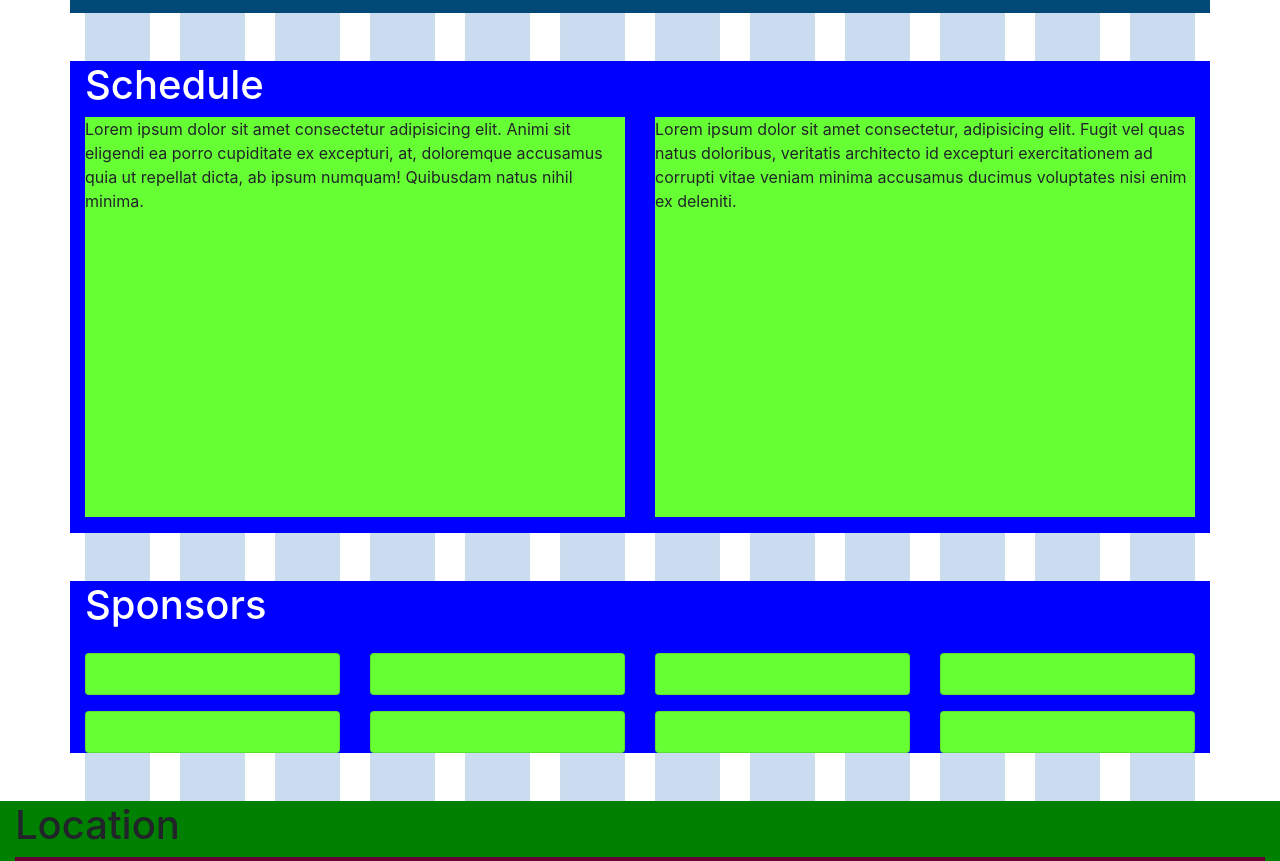
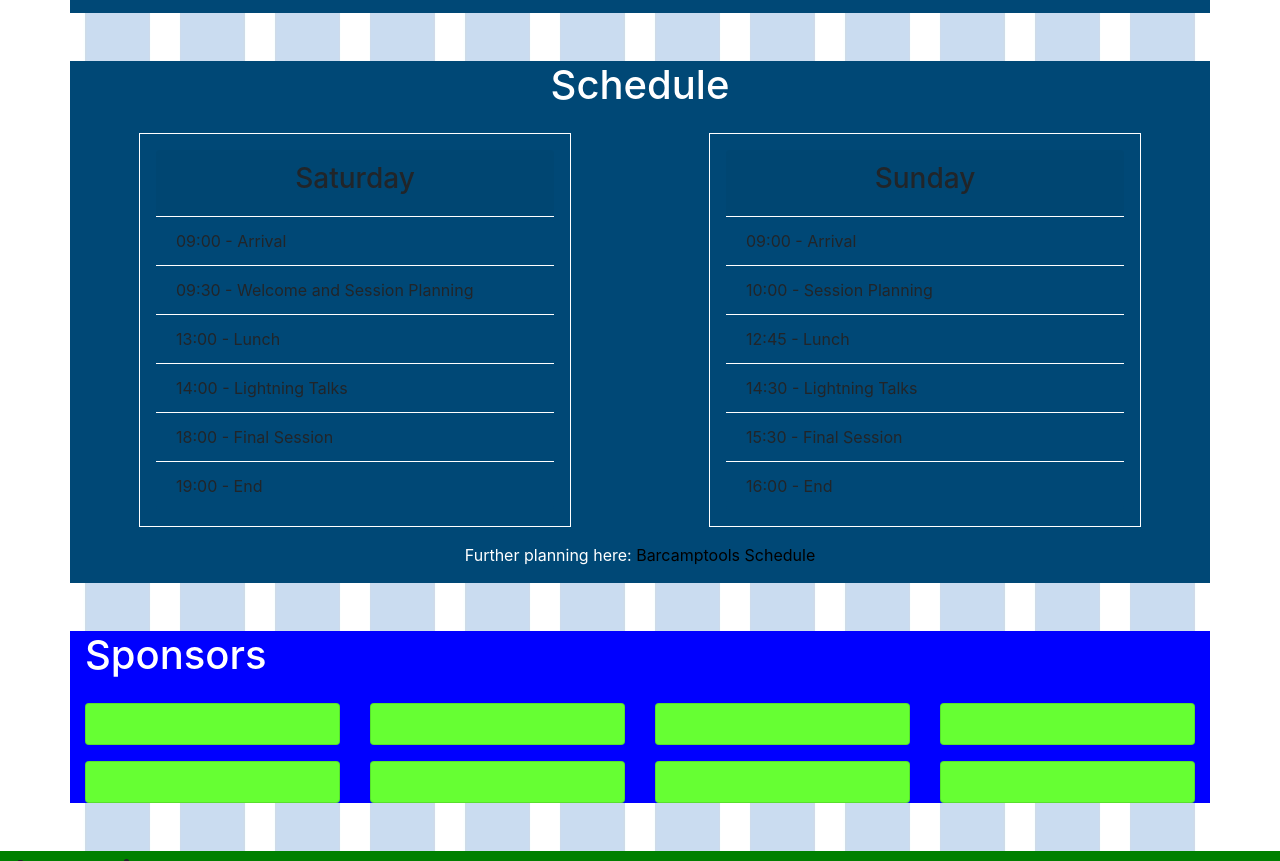
Before and after one commit to kitconcept/react-barcamp.de, a Gatsby site: page / in a window 1280 px wide. Shown: the part 1492-2353 px from the top of the page. Built offline with nearby package versions, Linux system fonts and the light colour scheme; Gatsby itself is replaced by a stand-in of ours.

Commit message:
added schedules

```diff
--- a/src/components/layout.css
+++ b/src/components/layout.css
@@ -55,10 +55,34 @@ body {
 width: 100%;
 height:100%;
 }
+.schedule {
+  background-color:#004876;
+  text-align: center;
+  align-content: center;
+}
+.schedule .row .col{
+  display: flex;
+  align-items: center;
+  justify-content: center;
+}
 .schedule .table {
-  background-color: #66ff33;
-  height: 50vh;
-  width: 100%;
+  width: 80%;
+  margin:1em;
+  border-radius: 0;
+  background-color: #004876;
+  border-color: #ffffff;
+  padding:1em;
+}
+.schedule .table .card-header{
+  border-color:#ffffff;
+}
+.schedule .table .list-group-item {
+  background-color: #004876;
+  border-color: #ffffff;
+  text-align: left;
+}
+.schedule .link{
+  color: #000000;
 }
 .sponsors .card {
   background-color: #66ff33;
--- a/src/pages/index.js
+++ b/src/pages/index.js
@@ -62,20 +62,40 @@ const IndexPage = () => (
       <h1>Schedule</h1>
       <div class="row ">
         <div class="col col-12 col-sm-6">
-          <div class="table">
-            <p>Lorem ipsum dolor sit amet consectetur adipisicing elit. Animi sit eligendi ea porro cupiditate
-                ex excepturi, at, doloremque accusamus quia ut repellat dicta, ab ipsum numquam! Quibusdam
-                    natus nihil minima.</p>
+          <div class="card table">
+            <ul class="list-group list-group-flush">
+            <div class="card-header">
+                            <h3 class="schedule-heading">Saturday</h3>
+                        </div>
+                        <ul class="list-group list-group-flush">
+                            <li class="list-group-item">09:00 - Arrival</li>
+                            <li class="list-group-item">09:30 - Welcome and Session Planning</li>
+                            <li class="list-group-item">13:00 - Lunch</li>
+                            <li class="list-group-item">14:00 - Lightning Talks</li>
+                            <li class="list-group-item">18:00 - Final Session</li>
+                            <li class="list-group-item">19:00 - End</li>
+
+                        </ul>
+            </ul>
           </div>
         </div>
         <div class="col col-12 col-sm-6">
-          <div class="table">
-            <p>Lorem ipsum dolor sit amet consectetur, adipisicing elit. Fugit vel quas natus doloribus,
-                veritatis architecto id excepturi exercitationem ad corrupti vitae veniam minima accusamus
-                    ducimus voluptates nisi enim ex deleniti.</p>
+          <div class="card table">
+          <div class="card-header">
+                            <h3 class="schedule-heading">Sunday</h3>
+                        </div>
+                        <ul class="list-group list-group-flush">
+                            <li class="list-group-item">09:00 -  Arrival</li>
+                            <li class="list-group-item">10:00 - Session Planning</li>
+                            <li class="list-group-item">12:45 - Lunch</li>
+                            <li class="list-group-item">14:30 - Lightning Talks</li>
+                            <li class="list-group-item">15:30 - Final Session</li>
+                            <li class="list-group-item">16:00 - End</li>
+                        </ul>
           </div>
         </div>
       </div>
+      <p>Further planning here: <a class="link"href="https://barcamptools.eu/react-barcamp-cologne-2019/events">Barcamptools Schedule</a><br/> </p>
     </div>
     <div class="container sponsors">
       <h1>Sponsors</h1>
```
Also changed, not shown: 1 other file.
